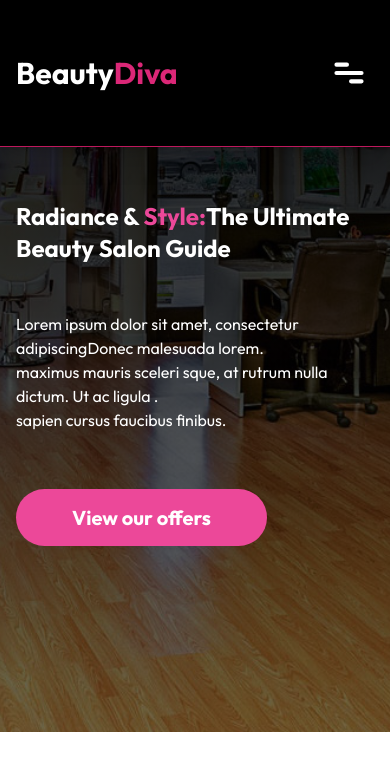
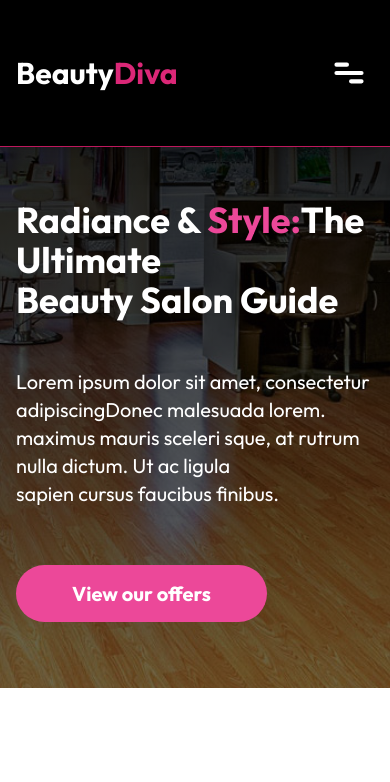
Before and after one commit to dascomsoft/beauty, a Next.js app: page /blog in a window 390 px wide. Shown: the top 782 px of the page. Built offline with nearby package versions, Linux system fonts and the light colour scheme.

Commit message:
navbar modification

```diff
--- a/app/blog/blog.css
+++ b/app/blog/blog.css
@@ -4,4 +4,9 @@
   background-position: center;
   background-size: cover;
   padding: 200px 0 200px;
+}
+@media (max-width: 800px) {
+  .about-header {
+    padding: 200px 0 80px;
+  }
 }/*# sourceMappingURL=blog.css.map */
--- a/app/blog/blog.scss
+++ b/app/blog/blog.scss
@@ -3,6 +3,8 @@
     background-repeat: no-repeat;
     background-position:center;
     background-size: cover;
-    padding:200px 0 200px
-
+    padding:200px 0 200px;
+  @media(max-width:800px){
+    padding: 200px 0 80px;
+  }
 }
--- a/app/blog/page.tsx
+++ b/app/blog/page.tsx
@@ -29,9 +29,9 @@ function blog() {
                 <div className="about-header">
                     <div className="container mx-auto px-4">
                         <div className="about-content text-white">
-                            <h2 className='xl: text-2xl sm:text-2xl md:text-4xl  lg:text-6xl font-bold '>Radiance & <span className='text-pink-500'>Style:</span>The Ultimate <br /> Beauty Salon Guide</h2>
-                            <p className='py-[3rem]'>Lorem ipsum dolor sit amet, consectetur adipiscingDonec malesuada lorem.<br />
-                                maximus mauris sceleri sque, at rutrum nulla  dictum. Ut ac ligula .<br />
+                            <h2 className='xl: text-4xl sm:text-2xl md:text-4xl  lg:text-6xl font-bold '>Radiance & <span className='text-pink-500'>Style:</span>The Ultimate <br /> Beauty Salon Guide</h2>
+                            <p className='py-[3rem] text-xl'>Lorem ipsum dolor sit amet, consectetur adipiscingDonec malesuada lorem.<br />
+                                maximus mauris sceleri sque, at rutrum nulla  dictum. Ut ac ligula <br />
                                 sapien cursus faucibus finibus.</p>
                             <br />
                             <Link href="/pricing" className='px-14 py-4 border-none text-xl font-bold rounded-full bg-pink-500 transition duration-700 ease-in-out  hover:bg-white  hover:text-black '>View our offers</Link>
--- a/components/Navbar.css
+++ b/components/Navbar.css
@@ -34,7 +34,7 @@
   position: fixed;
   top: 0;
   left: 0;
-  gap: 40px;
+  gap: 20px;
   width: 250px;
   background-color: rgb(51, 49, 49);
   color: #fff;
--- a/components/Navbar.scss
+++ b/components/Navbar.scss
@@ -41,7 +41,7 @@
         position:fixed;
         top:0;
         left:0;
-        gap:40px;
+        gap:20px;
         width:250px;
         background-color: rgb(51, 49, 49);
         color:#fff;
```
Also changed, not shown: 1 other file (tests, documents, lock files or other folders).
